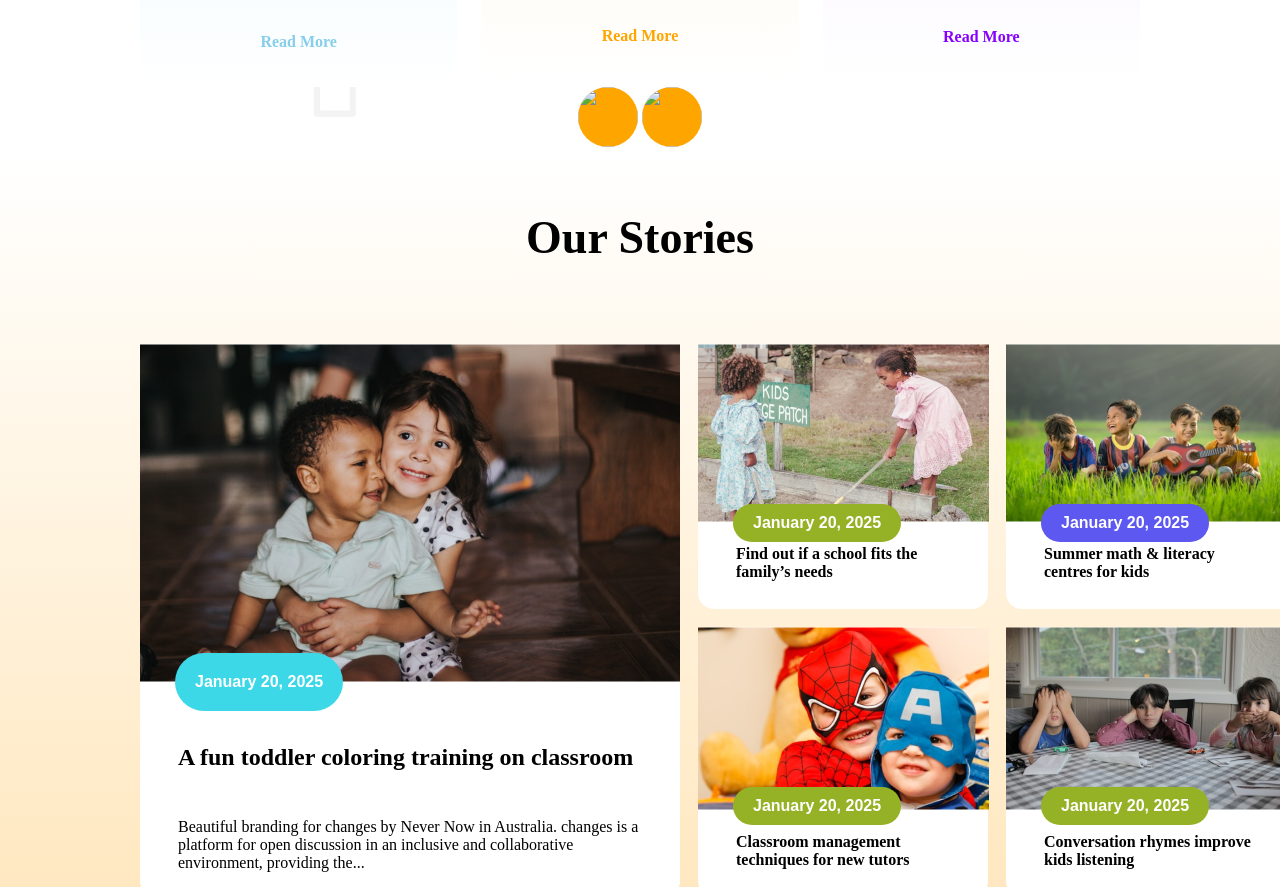
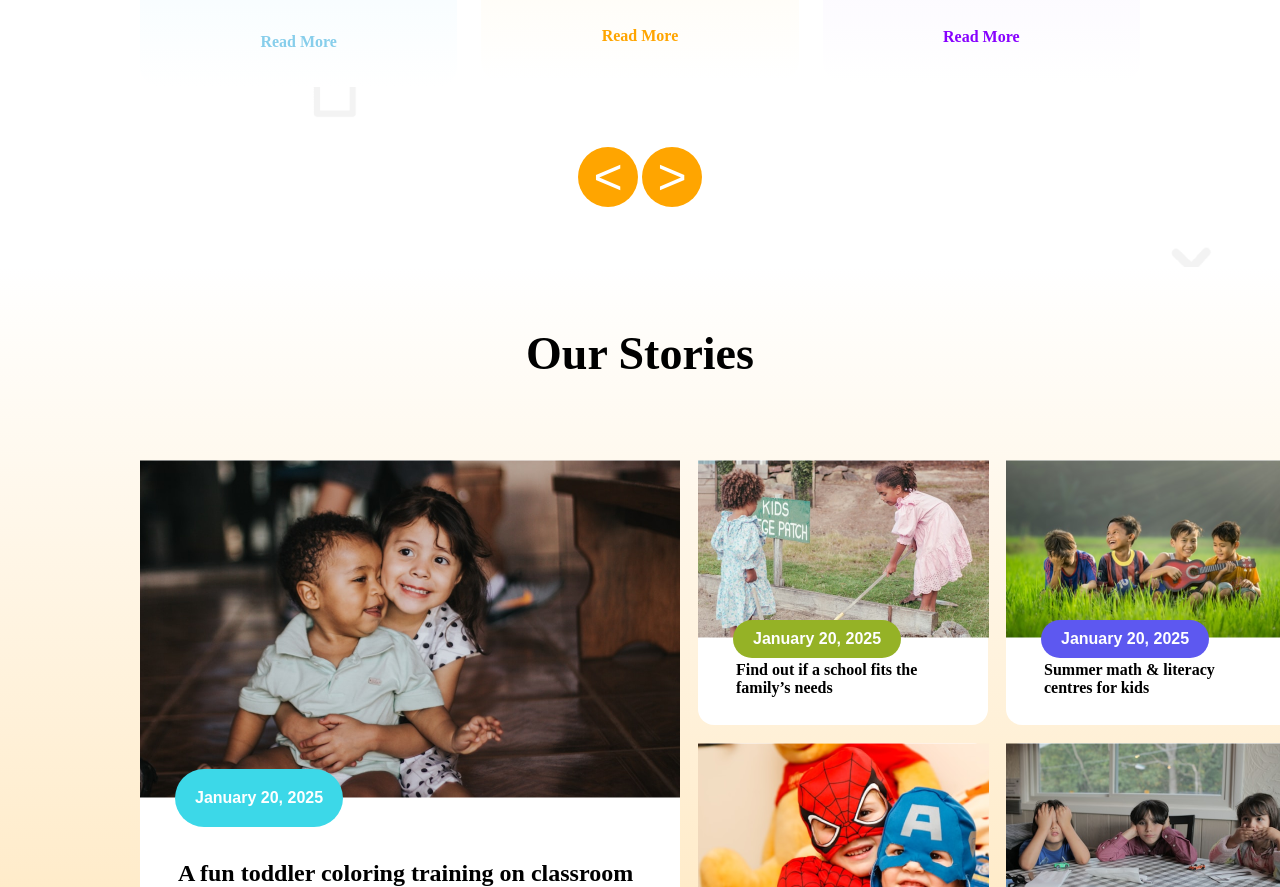
Before and after one commit to sabithossen4/assignment-2-kids-school, a plain HTML site: page index.html in a window 1280 px wide. Shown: the part 1253-2140 px from the top of the page. Drawn offline with Linux system fonts and the light colour scheme.

Commit message:
added a arrow button

```diff
--- a/index.html
+++ b/index.html
@@ -86,10 +86,9 @@
      <!-- Curriculum Section End -->
 
     <!-- arrow section Start  -->
-     <div class="icon">
-      <div><img  src="" alt="">
-      <img src="" alt="">
-      </div>
+     <div class="arrow">
+      <button class="icon"> ˂ </button>
+      <button class="icon"> ˃ </button>
      </div>
      <!-- arrow section End  -->
 
--- a/style/kids.css
+++ b/style/kids.css
@@ -184,17 +184,19 @@ body{
  /* Curriculum Section End  */
 
  /* Arrow section start  */
-.icon img{
+ .arrow{
+  text-align: center;
+  margin: 60px 0;
+}
+.icon{
   width: 60px;
   height: 60px;
   color: #ffffff;
   background-color: orange;
   border-radius: 50%;
+  border: none;
+  font-size: 50px;
 }
-.icon{
-  text-align: center;
-}
-
 /* Arrow section End  */
 
  /* Stories Section Start  */
@@ -387,6 +389,12 @@ body{
    }
   /* Curriculum Section End  */
 
+  /* arrow section Start  */
+  .arrow{
+    display: none;
+  }
+   /* arrow sectino End  */
+
    /* Stories Box Start */
 
    .stories-center{
```
